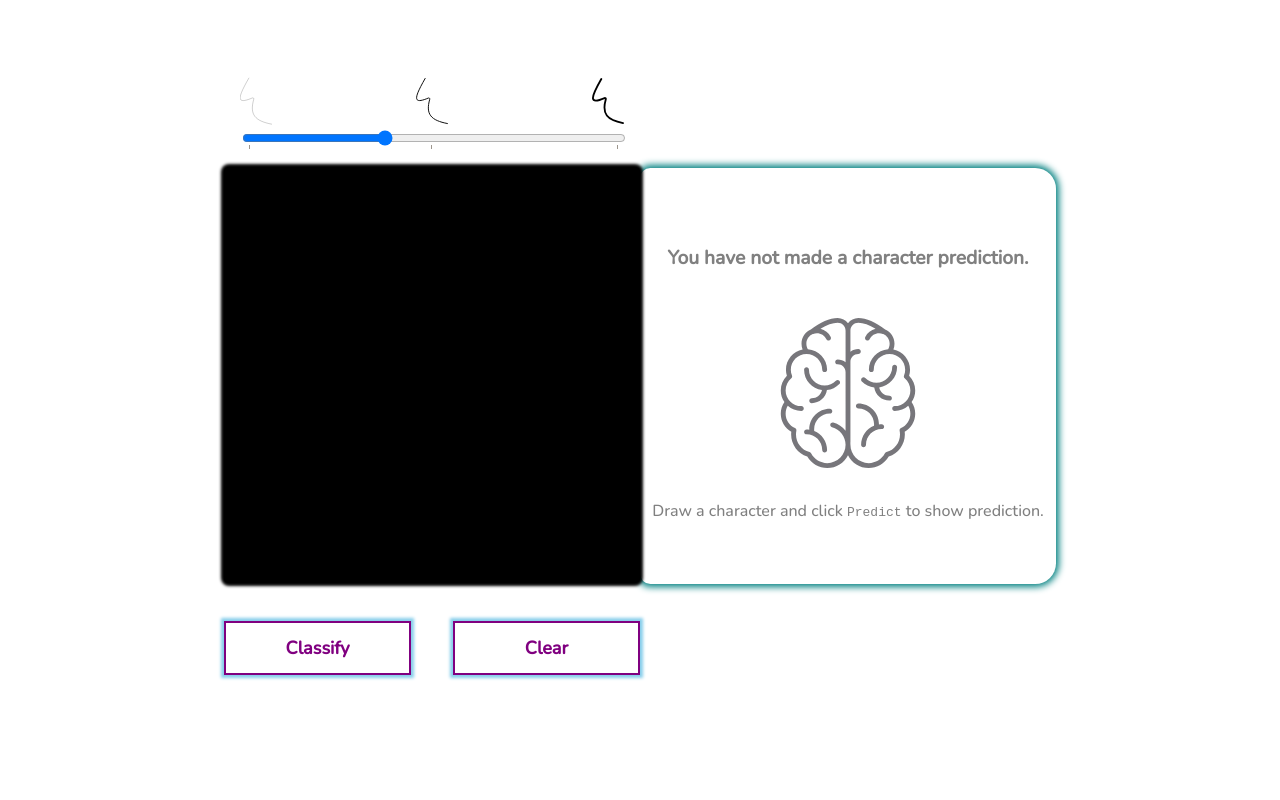
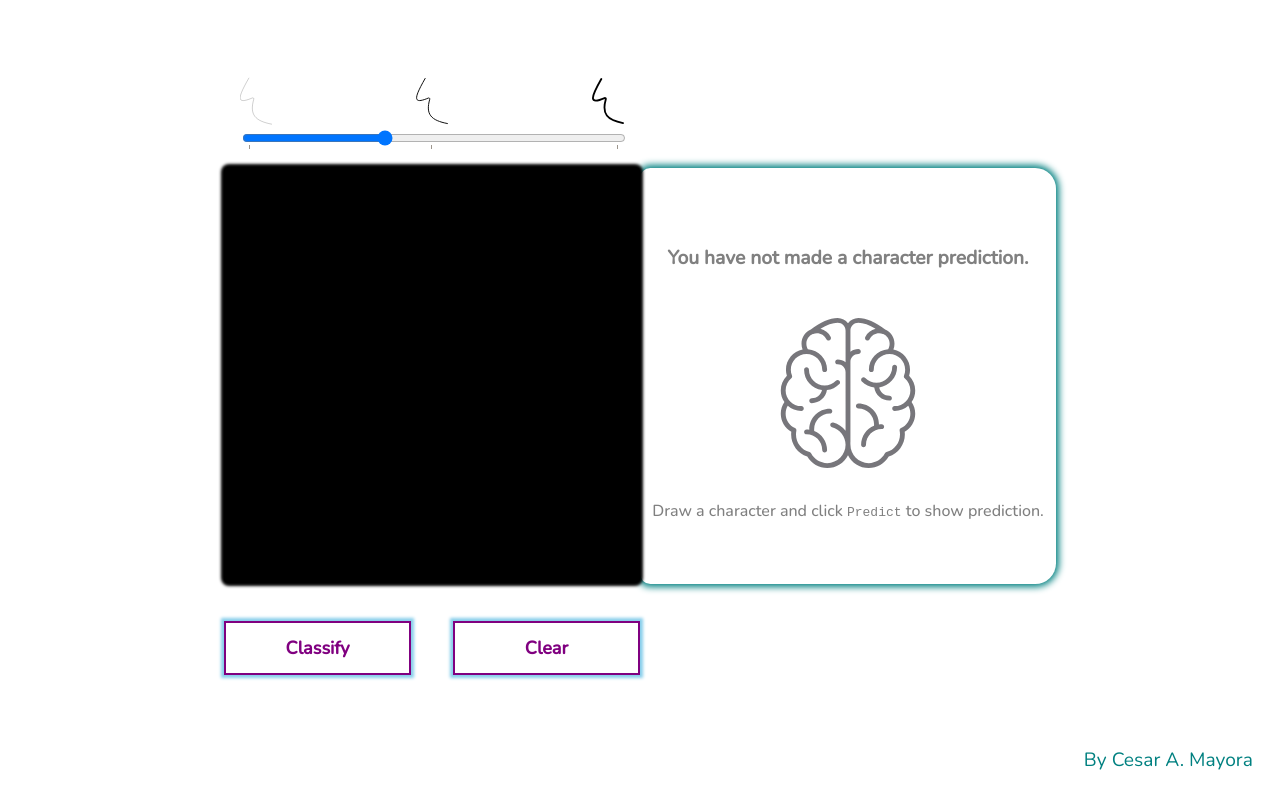
Before and after one commit to mayoras/devanagari-classifier, a SvelteKit app in the folder devan-web/: page / in a window 1280 px wide. Built offline with nearby package versions, Linux system fonts and the light colour scheme.

Commit message:
add root layout and footer

```diff
--- /dev/null
+++ b/devan-web/src/routes/+layout.svelte
@@ -0,0 +1,16 @@
+<slot />
+
+<footer><span>By Cesar A. Mayora</span></footer>
+
+<style>
+	footer {
+		display: flex;
+		justify-content: end;
+	}
+	span {
+		padding: 1em;
+		font-size: larger;
+		font-weight: lighter;
+		color: teal;
+	}
+</style>
```
